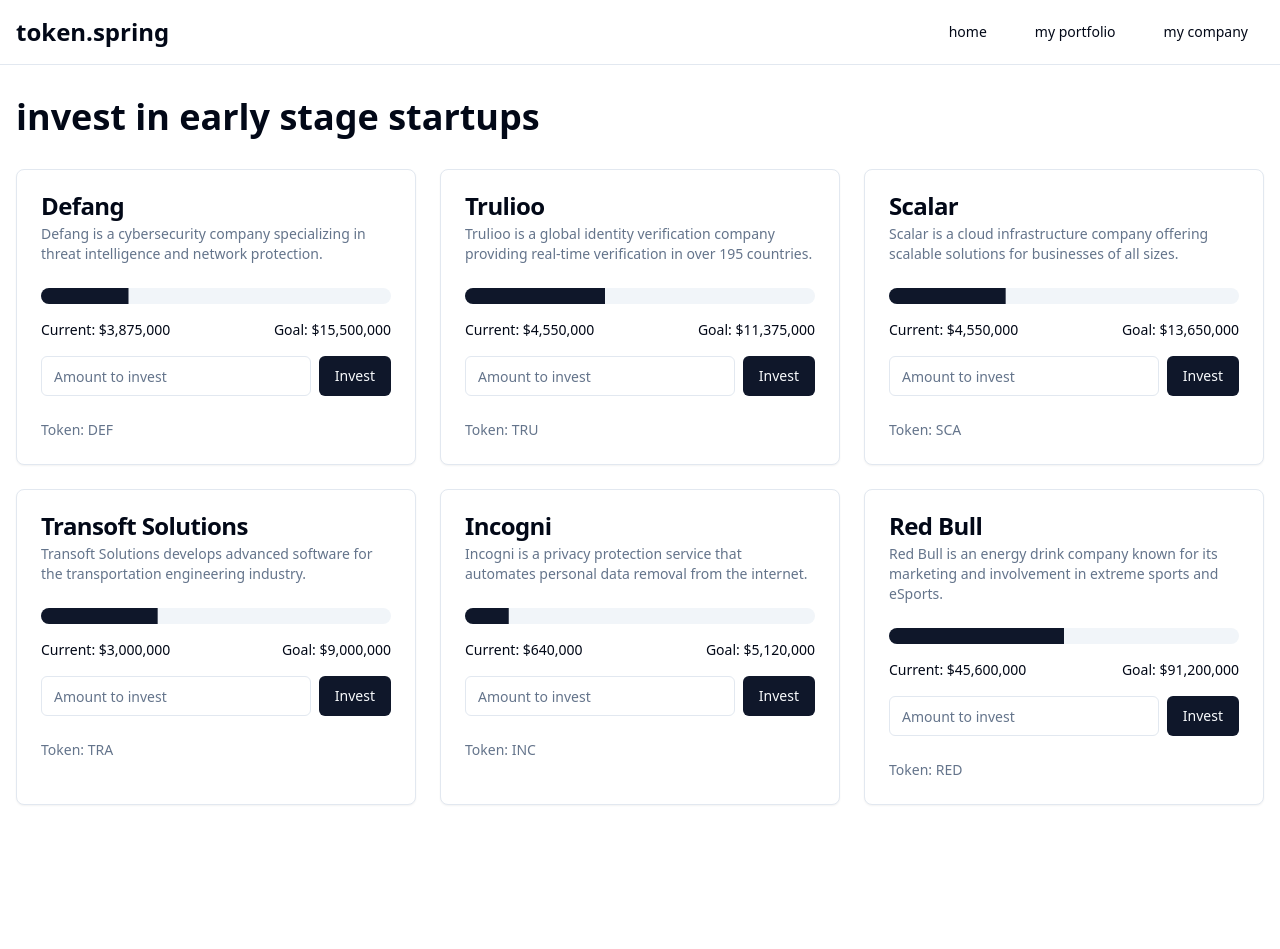
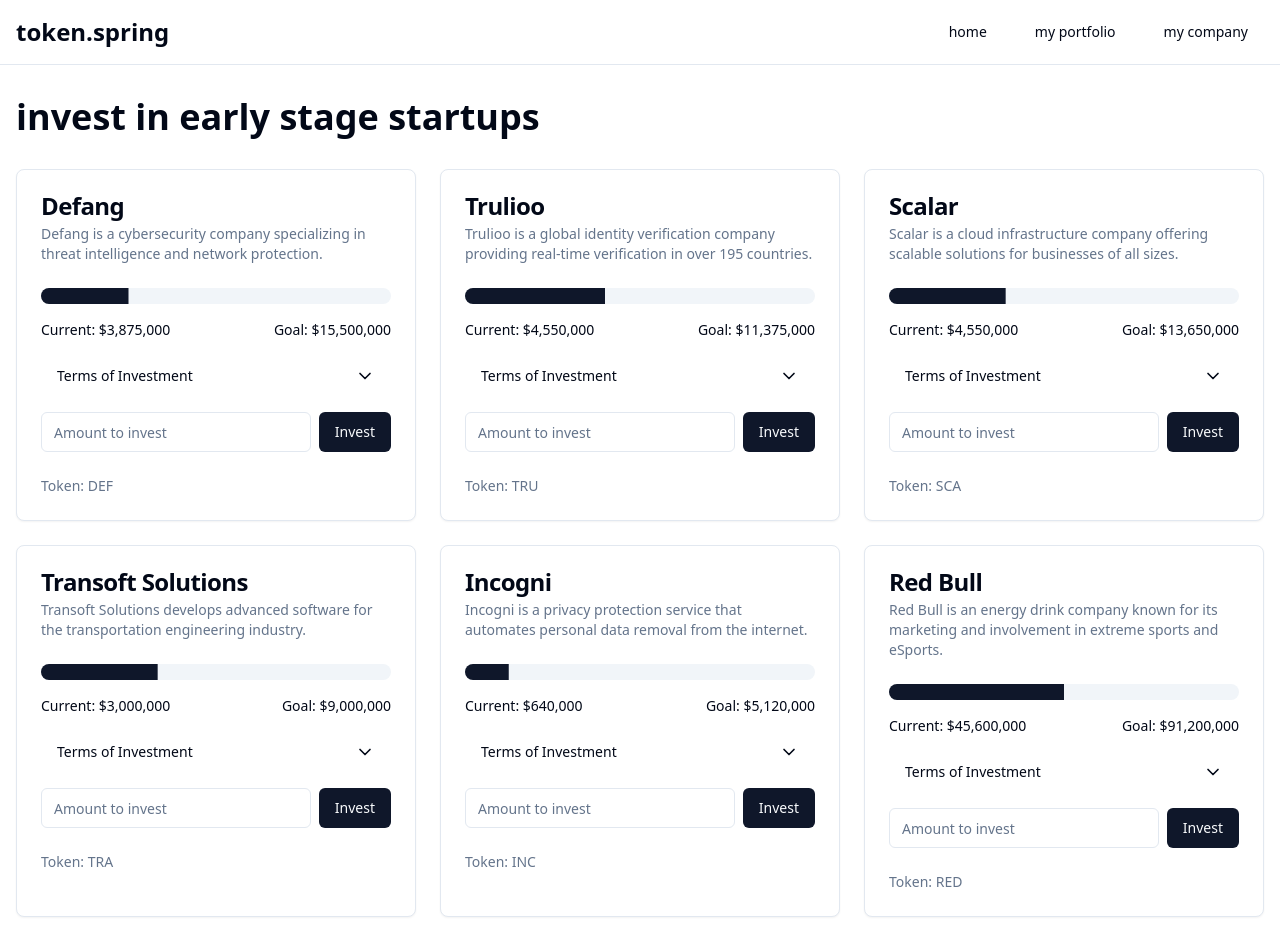
Before and after one commit to dannyl1u/token-spring, a React (Create React App) app in the folder pages/: page / in a window 1280 px wide. Before the commit the page ends 837 px from the top, so only its background shows below. Built offline with nearby package versions, Linux system fonts and the light colour scheme; data requests are answered from the project's data file.

Commit message:
more info expand

```diff
--- a/pages/src/components/StartupCard.js
+++ b/pages/src/components/StartupCard.js
@@ -3,9 +3,11 @@
 import { Button } from "../ui/button";
 import { Input } from "../ui/input";
 import { Progress } from "../ui/progress";
+import { ChevronDown, ChevronUp } from 'lucide-react';
 
 const StartupCard = ({ startup, onInvest }) => {
   const [investmentAmount, setInvestmentAmount] = useState('');
+  const [isInfoExpanded, setIsInfoExpanded] = useState(false);
 
   const handleInvest = () => {
     onInvest(startup.id, Number(investmentAmount));
@@ -27,6 +29,21 @@
             <span>Current: ${startup.currentFunding.toLocaleString()}</span>
             <span>Goal: ${startup.fundingGoal.toLocaleString()}</span>
           </div>
+          <div>
+            <Button
+              variant="ghost"
+              className="w-full flex justify-between items-center"
+              onClick={() => setIsInfoExpanded(!isInfoExpanded)}
+            >
+              <span>Terms of Investment</span>
+              {isInfoExpanded ? <ChevronUp size={20} /> : <ChevronDown size={20} />}
+            </Button>
+            {isInfoExpanded && (
+              <div className="mt-2 p-2 bg-muted rounded-md">
+                <p className="text-sm">{startup.info}</p>
+              </div>
+            )}
+          </div>
           <div className="flex space-x-2">
             <Input
               type="number"
```
